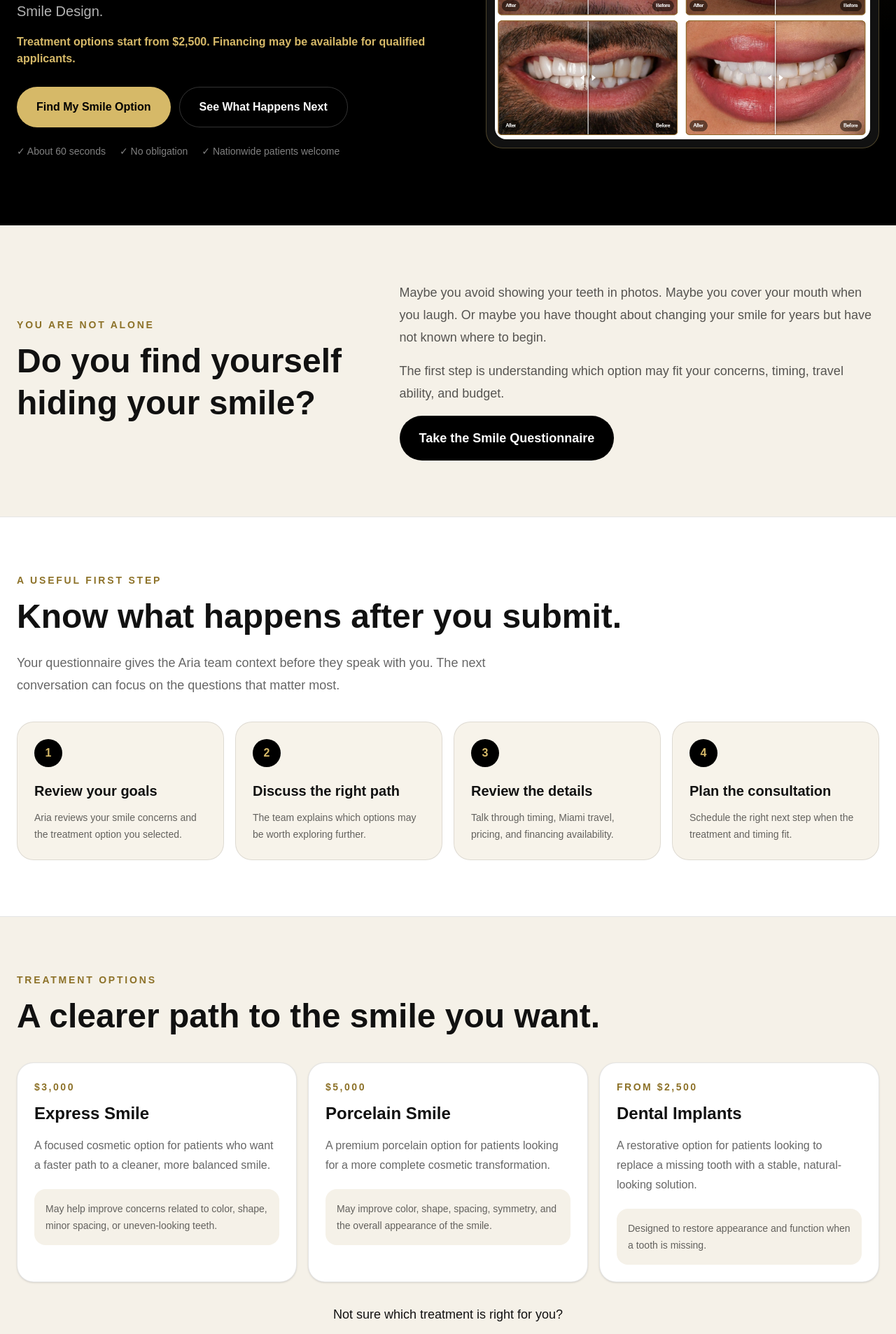
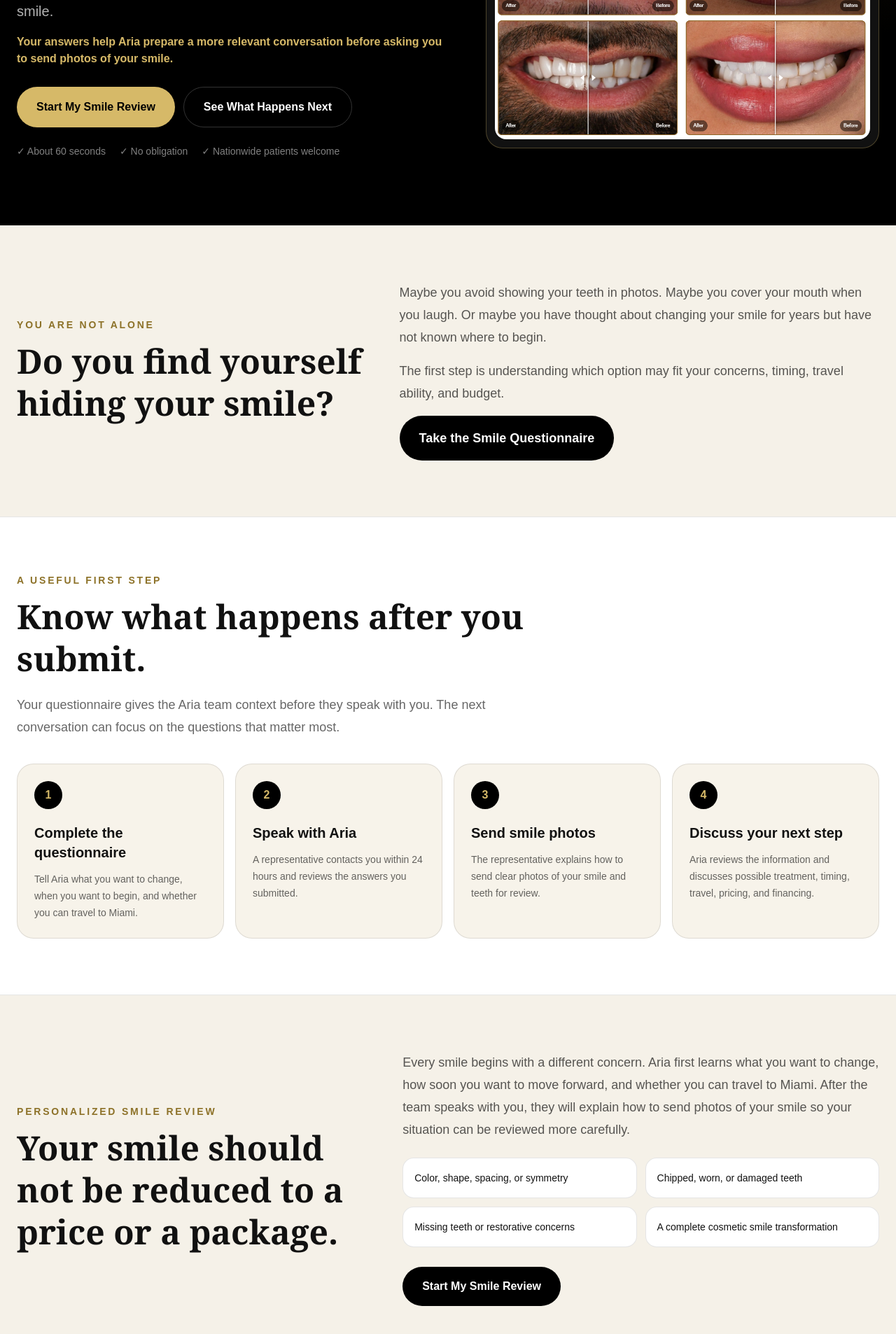
Before and after one commit to jaycseven/aria-smile-landing-page, a Next.js app: page / in a window 1280 px wide. Shown: the part 540-2446 px from the top of the page at 70% size. Built offline with nearby package versions, Linux system fonts and the light colour scheme.

Commit message:
Refocus Aria funnel on personalized smile review

```diff
--- a/app/page.tsx
+++ b/app/page.tsx
@@ -28,14 +28,16 @@ const questions = [
   },
   {
     key: "treatment",
-    title: "Which treatment would you like to explore?",
+    title: "What would changing your smile mean most to you?",
     helper:
-      "Not sure yet? That is completely fine. The Aria team can explain the differences.",
+      "Choose the result that feels most important in your life right now.",
     options: [
-      "Express Smile, $3,000",
-      "Porcelain Smile, $5,000",
-      "Dental Implants, from $2,500",
-      "I need help choosing",
+      "Feeling confident in photos",
+      "Smiling without hiding my teeth",
+      "Feeling more comfortable around other people",
+      "Replacing missing or damaged teeth",
+      "Feeling ready for an upcoming event",
+      "Understanding what options are available",
     ],
   },
   {
@@ -203,7 +205,7 @@ export default function Home() {
               <p className="text-xs font-bold uppercase tracking-[0.2em] text-[#d6b968] sm:text-sm">
                 Your smile questionnaire is complete
               </p>
-              <h1 className="mt-3 text-3xl font-semibold leading-tight sm:text-4xl md:text-5xl">
+              <h1 className="mt-3 font-[Georgia,serif] text-3xl font-semibold leading-tight sm:text-4xl md:text-5xl">
                 Thank you. The Aria team will contact you within 24 hours.
               </h1>
               <p className="mt-4 max-w-2xl text-sm leading-7 text-white/70 sm:text-base">
@@ -381,7 +383,7 @@ export default function Home() {
             onClick={beginQuiz}
             className="shrink-0 rounded-full bg-[#d6b968] px-4 py-2.5 text-xs font-bold text-black sm:px-5 sm:text-sm"
           >
-            Find My Smile Option
+            Start My Smile Review
           </button>
         </div>
       </header>
@@ -393,17 +395,17 @@ export default function Home() {
             <p className="text-xs font-bold uppercase tracking-[0.2em] text-[#d6b968] sm:text-sm">
               Aria Smile Design, Miami
             </p>
-            <h1 className="mt-4 max-w-3xl text-4xl font-semibold leading-[1.05] sm:text-5xl md:text-7xl">
+            <h1 className="mt-4 max-w-3xl font-[Georgia,serif] text-4xl font-semibold leading-[1.05] sm:text-5xl md:text-7xl">
               Feel confident showing your smile again.
             </h1>
             <p className="mt-5 max-w-2xl text-base leading-7 text-white/70 sm:text-lg sm:leading-8 md:text-xl">
-              Take the 60-second smile questionnaire to explore treatment
-              options, pricing, financing, travel requirements, and your next
-              step with Aria Smile Design.
+              Take the 60-second smile questionnaire so Aria can understand
+              your goals, timeline, travel plans, and what you hope to change
+              about your smile.
             </p>
             <p className="mt-4 text-sm font-semibold leading-6 text-[#d6b968] sm:text-base">
-              Treatment options start from $2,500. Financing may be available
-              for qualified applicants.
+              Your answers help Aria prepare a more relevant conversation
+              before asking you to send photos of your smile.
             </p>
 
             <div className="mt-7 flex flex-col gap-3 sm:flex-row">
@@ -412,7 +414,7 @@ export default function Home() {
                 onClick={beginQuiz}
                 className="rounded-full bg-[#d6b968] px-7 py-4 font-bold text-black"
               >
-                Find My Smile Option
+                Start My Smile Review
               </button>
               <a
                 href="#what-happens-next"
@@ -448,7 +450,7 @@ export default function Home() {
             <p className="text-xs font-bold uppercase tracking-[0.2em] text-[#8d7229] sm:text-sm">
               You are not alone
             </p>
-            <h2 className="mt-3 text-3xl font-semibold leading-tight sm:text-4xl md:text-5xl">
+            <h2 className="mt-3 font-[Georgia,serif] text-3xl font-semibold leading-tight sm:text-4xl md:text-5xl">
               Do you find yourself hiding your smile?
             </h2>
           </div>
@@ -482,7 +484,7 @@ export default function Home() {
             <p className="text-xs font-bold uppercase tracking-[0.2em] text-[#8d7229] sm:text-sm">
               A useful first step
             </p>
-            <h2 className="mt-3 text-3xl font-semibold leading-tight sm:text-4xl md:text-5xl">
+            <h2 className="mt-3 font-[Georgia,serif] text-3xl font-semibold leading-tight sm:text-4xl md:text-5xl">
               Know what happens after you submit.
             </h2>
             <p className="mt-5 max-w-3xl text-base leading-7 text-black/60 sm:text-lg sm:leading-8">
@@ -494,10 +496,10 @@ export default function Home() {
 
           <div className="mt-9 grid gap-4 sm:grid-cols-2 lg:grid-cols-4">
             {[
-              ["1", "Review your goals", "Aria reviews your smile concerns and the treatment option you selected."],
-              ["2", "Discuss the right path", "The team explains which options may be worth exploring further."],
-              ["3", "Review the details", "Talk through timing, Miami travel, pricing, and financing availability."],
-              ["4", "Plan the consultation", "Schedule the right next step when the treatment and timing fit."],
+              ["1", "Complete the questionnaire", "Tell Aria what you want to change, when you want to begin, and whether you can travel to Miami."],
+              ["2", "Speak with Aria", "A representative contacts you within 24 hours and reviews the answers you submitted."],
+              ["3", "Send smile photos", "The representative explains how to send clear photos of your smile and teeth for review."],
+              ["4", "Discuss your next step", "Aria reviews the information and discusses possible treatment, timing, travel, pricing, and financing."],
             ].map(([number, title, text]) => (
               <article
                 key={number}
@@ -516,67 +518,46 @@ export default function Home() {
 
       <section className="px-4 py-14 sm:px-6 sm:py-16 md:py-20">
         <div className="mx-auto max-w-7xl">
+          <div className="grid gap-8 md:grid-cols-[.85fr_1.15fr] md:items-center md:gap-12">
+            <div>
               <p className="text-xs font-bold uppercase tracking-[0.2em] text-[#8d7229] sm:text-sm">
-            Treatment options
+                Personalized smile review
               </p>
-          <h2 className="mt-3 text-3xl font-semibold leading-tight sm:text-4xl md:text-5xl">
-            A clearer path to the smile you want.
+              <h2 className="mt-3 font-[Georgia,serif] text-3xl font-semibold leading-tight sm:text-4xl md:text-5xl">
+                Your smile should not be reduced to a price or a package.
               </h2>
-
-          <div className="mt-9 grid gap-4 md:grid-cols-3">
+            </div>
+            <div>
+              <p className="text-base leading-7 text-black/65 sm:text-lg sm:leading-8">
+                Every smile begins with a different concern. Aria first learns
+                what you want to change, how soon you want to move forward, and
+                whether you can travel to Miami. After the team speaks with you,
+                they will explain how to send photos of your smile so your
+                situation can be reviewed more carefully.
+              </p>
+              <div className="mt-6 grid gap-3 sm:grid-cols-2">
                 {[
-              {
-                title: "Express Smile",
-                price: "$3,000",
-                body:
-                  "A focused cosmetic option for patients who want a faster path to a cleaner, more balanced smile.",
-                concerns:
-                  "May help improve concerns related to color, shape, minor spacing, or uneven-looking teeth.",
-              },
-              {
-                title: "Porcelain Smile",
-                price: "$5,000",
-                body:
-                  "A premium porcelain option for patients looking for a more complete cosmetic transformation.",
-                concerns:
-                  "May improve color, shape, spacing, symmetry, and the overall appearance of the smile.",
-              },
-              {
-                title: "Dental Implants",
-                price: "From $2,500",
-                body:
-                  "A restorative option for patients looking to replace a missing tooth with a stable, natural-looking solution.",
-                concerns:
-                  "Designed to restore appearance and function when a tooth is missing.",
-              },
+                  "Color, shape, spacing, or symmetry",
+                  "Chipped, worn, or damaged teeth",
+                  "Missing teeth or restorative concerns",
+                  "A complete cosmetic smile transformation",
                 ].map((item) => (
-              <article
-                key={item.title}
-                className="rounded-3xl border border-black/10 bg-white p-6 shadow-sm"
+                  <div
+                    key={item}
+                    className="rounded-2xl border border-black/10 bg-white p-4 text-sm font-medium leading-6"
                   >
-                <p className="text-xs font-bold uppercase tracking-[0.18em] text-[#8d7229] sm:text-sm">
-                  {item.price}
-                </p>
-                <h3 className="mt-3 text-2xl font-semibold">{item.title}</h3>
-                <p className="mt-4 leading-7 text-black/60">{item.body}</p>
-                <div className="mt-5 rounded-2xl bg-[#f5f1e8] p-4 text-sm leading-6 text-black/60">
-                  {item.concerns}
+                    {item}
                   </div>
-              </article>
                 ))}
               </div>
-
-          <div className="mt-8 text-center">
-            <p className="mb-4 text-base font-medium sm:text-lg">
-              Not sure which treatment is right for you?
-            </p>
               <button
                 type="button"
                 onClick={beginQuiz}
-              className="w-full rounded-full bg-black px-7 py-4 font-bold text-white sm:w-auto"
+                className="mt-7 w-full rounded-full bg-black px-7 py-4 font-bold text-white sm:w-auto"
               >
-              Find My Best Option
+                Start My Smile Review
               </button>
+            </div>
           </div>
         </div>
       </section>
@@ -588,13 +569,13 @@ export default function Home() {
               <p className="text-xs font-bold uppercase tracking-[0.2em] text-[#d6b968] sm:text-sm">
                 Personalized treatment path
               </p>
-              <h2 className="mt-4 text-3xl font-semibold leading-tight sm:text-4xl md:text-5xl">
-                Find out which smile option may fit you.
+              <h2 className="mt-4 font-[Georgia,serif] text-3xl font-semibold leading-tight sm:text-4xl md:text-5xl">
+                Tell Aria what you want to change about your smile.
               </h2>
               <p className="mx-auto mt-5 max-w-2xl text-sm leading-7 text-white/60 sm:text-base">
-                Your answers help Aria understand what you want to improve, how
-                soon you want treatment, whether you can travel to Miami, and
-                which payment option may work for you.
+                Your answers give the Aria team context before they contact
+                you. This helps the first conversation focus on your goals,
+                timing, Miami travel, and the next step that may make sense.
               </p>
               <div className="mx-auto mt-6 grid max-w-2xl gap-2 text-sm text-white/50 sm:flex sm:flex-wrap sm:justify-center sm:gap-4">
                 <span>✓ About 60 seconds</span>
@@ -674,9 +655,9 @@ export default function Home() {
                     Let Aria review your answers.
                   </h2>
                   <p className="mt-4 max-w-2xl text-sm leading-7 text-black/60 sm:text-base">
-                    Enter your information so the Aria team can discuss your
-                    treatment interests, timing, travel, pricing, financing,
-                    and consultation availability.
+                    Enter your information so an Aria representative can
+                    contact you within 24 hours, review your answers, and explain
+                    how to send photos of your smile and teeth.
                   </p>
                   <p className="mt-3 text-sm font-medium text-black/55">
                     There is no obligation to begin treatment.
@@ -735,7 +716,7 @@ export default function Home() {
           <p className="text-xs font-bold uppercase tracking-[0.2em] text-[#8d7229] sm:text-sm">
             Smile transformations
           </p>
-          <h2 className="mt-3 max-w-4xl text-3xl font-semibold leading-tight sm:text-4xl md:text-5xl">
+          <h2 className="mt-3 max-w-4xl font-[Georgia,serif] text-3xl font-semibold leading-tight sm:text-4xl md:text-5xl">
             Imagine feeling comfortable showing your smile again.
           </h2>
           <p className="mt-5 max-w-3xl text-base leading-7 text-black/60 sm:text-lg sm:leading-8">
@@ -764,7 +745,7 @@ export default function Home() {
           <p className="text-xs font-bold uppercase tracking-[0.2em] text-[#8d7229] sm:text-sm">
             Patient experiences
           </p>
-          <h2 className="mt-3 text-3xl font-semibold leading-tight sm:text-4xl md:text-5xl">
+          <h2 className="mt-3 font-[Georgia,serif] text-3xl font-semibold leading-tight sm:text-4xl md:text-5xl">
             Patients remember more than the final result.
           </h2>
           <p className="mt-5 max-w-3xl text-base leading-7 text-black/60 sm:text-lg sm:leading-8">
@@ -801,7 +782,7 @@ export default function Home() {
             <p className="text-xs font-bold uppercase tracking-[0.2em] text-[#d6b968] sm:text-sm">
               Meet your dentist
             </p>
-            <h2 className="mt-3 text-3xl font-semibold leading-tight sm:text-4xl">
+            <h2 className="mt-3 font-[Georgia,serif] text-3xl font-semibold leading-tight sm:text-4xl">
               Experience, precision, and a personal approach.
             </h2>
             <p className="mt-5 text-sm leading-7 text-white/60 sm:text-base">
@@ -833,16 +814,17 @@ export default function Home() {
             <p className="text-xs font-bold uppercase tracking-[0.2em] text-[#8d7229] sm:text-sm">
               Flexible payment options
             </p>
-            <h2 className="mt-3 text-3xl font-semibold leading-tight sm:text-4xl md:text-5xl">
-              Explore your options before deciding what is possible.
+            <h2 className="mt-3 font-[Georgia,serif] text-3xl font-semibold leading-tight sm:text-4xl md:text-5xl">
+              Understand your options before deciding what is possible.
             </h2>
           </div>
           <div>
             <p className="text-base leading-7 text-black/60 sm:text-lg sm:leading-8">
-              Aria works with third-party financing providers that may offer
-              flexible payment options to qualified applicants. The team can
-              explain available choices and help you understand which option
-              may fit your situation.
+              Treatment recommendations and final pricing depend on your
+              individual situation. Aria works with third-party financing
+              providers that may offer flexible payment options to qualified
+              applicants. The team can explain available choices after learning
+              more about your smile goals.
             </p>
             <div className="mt-6 flex flex-wrap gap-3 text-sm font-semibold">
               {["Cherry", "CareCredit", "Sunbit", "Proceed Finance"].map(
@@ -861,7 +843,7 @@ export default function Home() {
               onClick={beginQuiz}
               className="mt-7 w-full rounded-full bg-black px-7 py-4 font-bold text-white sm:w-auto"
             >
-              See My Treatment Options
+              Start My Smile Review
             </button>
           </div>
         </div>
@@ -872,7 +854,7 @@ export default function Home() {
           <p className="text-xs font-bold uppercase tracking-[0.2em] sm:text-sm">
             Traveling to Miami
           </p>
-          <h2 className="mt-3 max-w-4xl text-3xl font-semibold leading-tight sm:text-4xl md:text-5xl">
+          <h2 className="mt-3 max-w-4xl font-[Georgia,serif] text-3xl font-semibold leading-tight sm:text-4xl md:text-5xl">
             Understand the process before you make travel plans.
           </h2>
           <p className="mt-5 max-w-3xl text-base leading-7 text-black/65 sm:text-lg sm:leading-8">
@@ -933,21 +915,21 @@ export default function Home() {
           <p className="text-xs font-bold uppercase tracking-[0.2em] text-[#d6b968] sm:text-sm">
             Your next step
           </p>
-          <h2 className="mt-4 text-3xl font-semibold leading-tight sm:text-4xl md:text-6xl">
+          <h2 className="mt-4 font-[Georgia,serif] text-3xl font-semibold leading-tight sm:text-4xl md:text-6xl">
             You have thought about changing your smile. Now find out what your
             next step could be.
           </h2>
           <p className="mx-auto mt-6 max-w-3xl text-base leading-7 text-white/60 sm:text-lg sm:leading-8">
-            Complete the short questionnaire to explore treatment options,
-            pricing, financing, travel requirements, and whether Aria Smile
-            Design may be a fit for you.
+            Complete the short questionnaire so Aria can understand your
+            goals, contact you within 24 hours, and explain how to submit photos
+            of your smile for review.
           </p>
           <button
             type="button"
             onClick={beginQuiz}
             className="mt-8 w-full rounded-full bg-[#d6b968] px-8 py-4 font-bold text-black sm:w-auto"
           >
-            Find My Smile Option
+            Start My Smile Review
           </button>
           <p className="mt-4 text-sm text-white/40">
             Takes about 60 seconds. No obligation.
@@ -965,8 +947,8 @@ export default function Home() {
             className="h-auto w-28 sm:w-32"
           />
           <p>
-            Proof of concept. Treatment suitability, pricing, and financing
-            require confirmation by Aria Smile Design.
+            Concept presentation for Aria Smile Design. Treatment suitability,
+            pricing, and financing require confirmation by the dental team.
           </p>
         </div>
       </footer>
```
Lines whose indentation alone changed are shown as unchanged.
